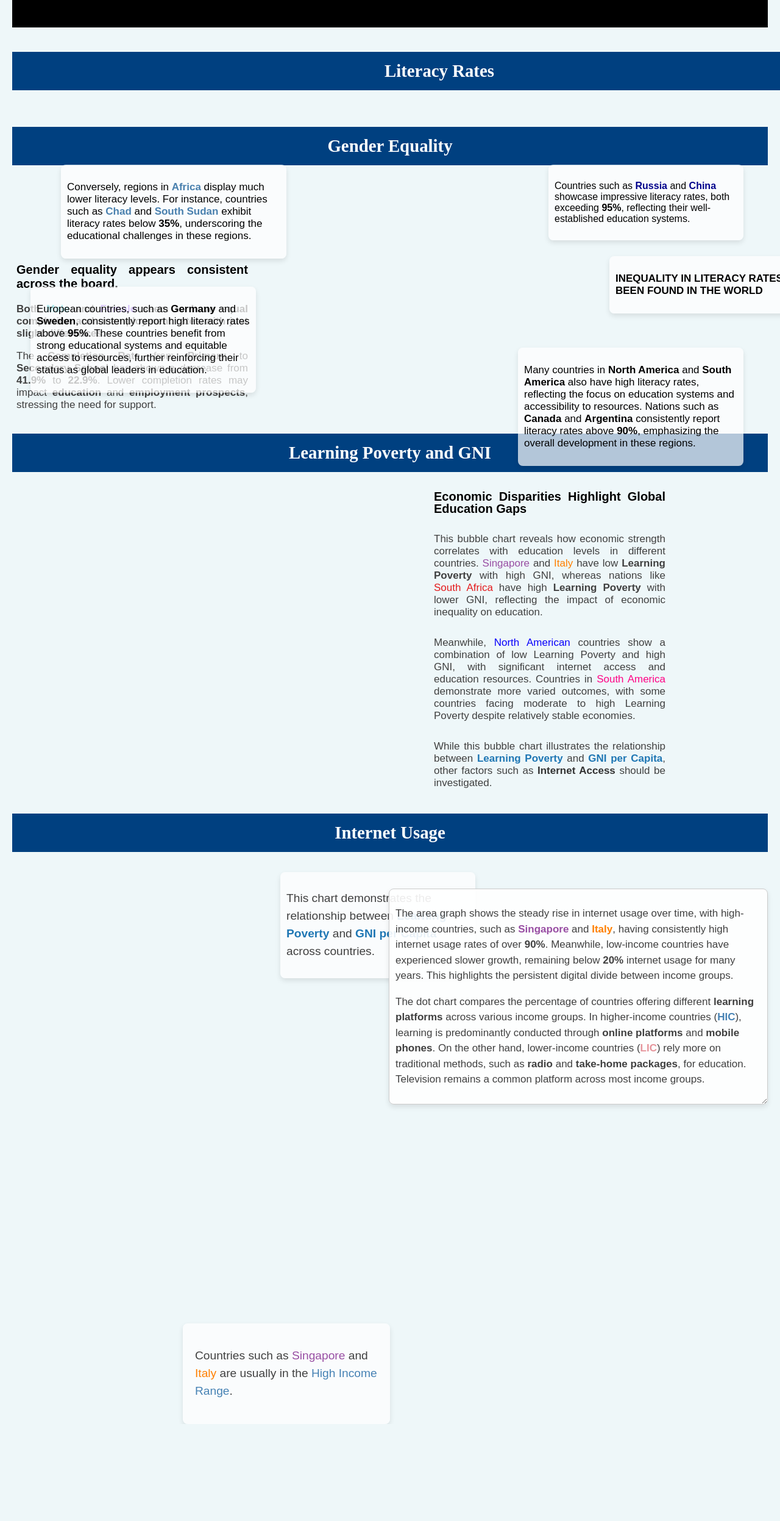
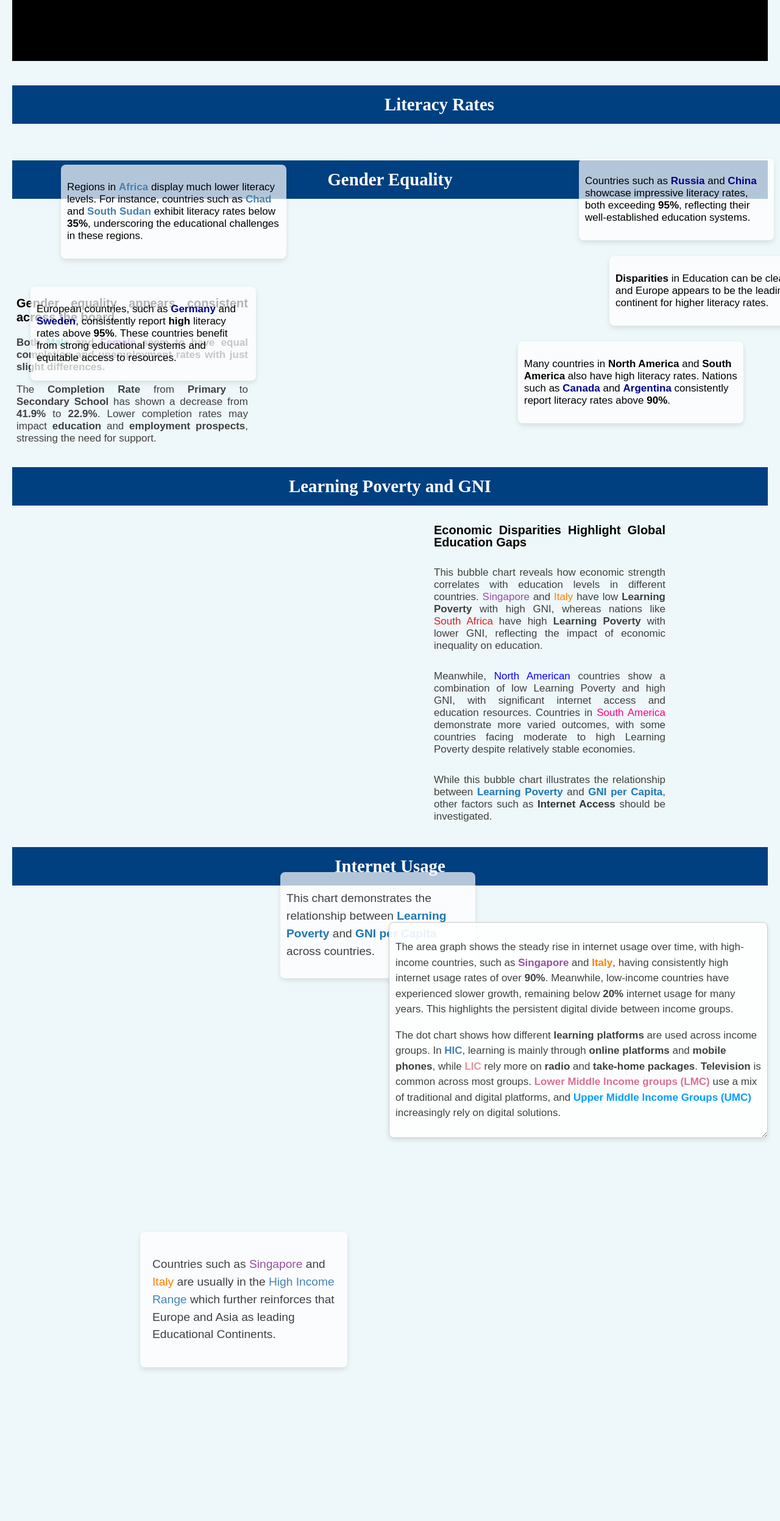
Before and after one commit to nitzzzzzzzz/hw_week_10_fit3179, a plain HTML site: page index.html in a window 1280 px wide. Shown: the part 130-2624 px from the top of the page at 61% size. Before the commit the page ends 2465 px from the top, so only its background shows below. Drawn offline with Linux system fonts and the light colour scheme; a script that the page names is missing.

Commit message:
Update index.html

```diff
--- a/index.html
+++ b/index.html
@@ -16,6 +16,9 @@
             padding: 0;
             background-color: #eef7f9;
             overflow-x: hidden;
+
+
+
         }
 
         .container {
@@ -29,6 +32,7 @@
             color: white;
             text-align: center;
             padding: 40px;
+            height: 130px;
         }
 
         .header h1 {
@@ -285,8 +289,8 @@
 
     .chart-text-box-2 {
             position: absolute;
-            top: 2300px;
-            left: 300px;
+            top: 2150px;
+            left: 230px;
             background-color: rgba(255, 255, 255, 0.7);
             padding: 20px;
             border-radius: 8px;
@@ -296,6 +300,7 @@
             line-height: 1.5;
             color: #404040;
             max-width: 300px;
+            max-height: fit-content;
             z-index: 1;
     }
 
@@ -313,13 +318,16 @@
         overflow: auto;
         border: 1px solid #ccc;
         z-index: 1 ;
+        max-height: 600px;
+        max-width: 600px ;
+
     }
 
 
             .chart-text-box-3 {
             position: absolute;
-            top: 400px;
-            left: 900px;
+            top: 390px;
+            left: 950px;
             width: 300px;
             background-color: rgba(255, 255, 255, 0.7);
             padding: 10px;
@@ -327,6 +335,7 @@
             box-shadow: 0 4px 8px rgba(0, 0, 0, 0.1);
             z-index: 1;
             font-family: Arial, sans-serif;
+            font-size: 17px;
 
         }
 
@@ -334,7 +343,7 @@
             position: absolute;
             top: 400px;
             left: 100px;
-            width: 350px; /* You can adjust the width */
+            width: 350px;
             background-color: rgba(255, 255, 255, 0.7);
             padding: 10px;
             border-radius: 8px;
@@ -346,9 +355,9 @@
 
         .chart-text-box-5 {
             position: absolute;
-            top: 700px;
+            top: 690px;
             left: 850px;
-            width: 350px; /* You can adjust the width */
+            width: 350px;
             background-color: rgba(255, 255, 255, 0.7);
             padding: 10px;
             border-radius: 8px;
@@ -363,7 +372,7 @@
             position: absolute;
             top: 600px;
             left: 50px;
-            width: 350px; /* You can adjust the width */
+            width: 350px;
             background-color: rgba(255, 255, 255, 0.7);
             padding: 10px;
             border-radius: 8px;
@@ -378,7 +387,7 @@
             position: absolute;
             top: 550px;
             left: 1000px;
-            width: 350px; /* You can adjust the width */
+            width: 350px;
             background-color: rgba(255, 255, 255, 0.7);
             padding: 10px;
             border-radius: 8px;
@@ -386,6 +395,26 @@
             z-index: 1;
 
             font-family: Arial, sans-serif;
+        }
+
+
+        .chart-text-box-8 {
+            position: absolute;
+            top: 2930px;
+            left: 1150px;
+            width: 250px;
+            background-color: rgba(255, 255, 255, 0.7);
+            padding: 10px;
+            border-radius: 8px;
+            box-shadow: 0 4px 8px rgba(0, 0, 0, 0.1);
+            z-index: 1;
+
+            font-family: Arial, sans-serif;
+            font-size: 9px;
+            max-height: 25px;
+            max-width: 400px;
+
+
         }
 
 
@@ -417,22 +446,18 @@
 </head>
 <body>
 
-    <!-- Main Container for Title and Content -->
     <div class="container">
 
-        <!-- Header Section -->
         <div class="header">
             <h1>Global Education and Digital Learning</h1>
-            <div id="kpi-chart" style="margin: 20px;"></div>
+            <div id="kpi-chart" style="margin: 30px;"></div>
         </div>
 
         <div class="container">
-            <!-- Subheading for Literacy Rates -->
             <h2 class="subheading" style="width: 1372px; margin-left: -20px; ">
                 Literacy Rates
             </h2>
             <div class="map-text-section">
-                <!-- Choropleth Map -->
                 <div class="map" id="choropleth-map" style="margin-left: 320px;"></div>
             </div>
 
@@ -441,16 +466,16 @@
             </div>
 
             <div class="chart-text-box-4">
-                <p style="font-size: 17px;">Conversely, regions in <strong style="color: #4980ae;">Africa</strong> display much lower literacy levels. For instance, countries such as <strong style="color: #4980ae;">Chad</strong> and <strong style="color: #4980ae;">South Sudan</strong> exhibit literacy rates below <strong>35%</strong>, underscoring the educational challenges in these regions.</p>
+                <p style="font-size: 17px;">Regions in <strong style="color: #4980ae;">Africa</strong> display much lower literacy levels. For instance, countries such as <strong style="color: #4980ae;">Chad</strong> and <strong style="color: #4980ae;">South Sudan</strong> exhibit literacy rates below <strong>35%</strong>, underscoring the educational challenges in these regions.</p>
             </div>
 
             <div class="chart-text-box-5">
-                <p style="font-size: 17px;">Many countries in <strong style="color: black;">North America</strong> and <strong style="color: black;">South America</strong> also have high literacy rates, reflecting the focus on education systems and accessibility to resources. Nations such as <strong style="color: black;">Canada</strong> and <strong style="color: black;">Argentina</strong> consistently report literacy rates above <strong>90%</strong>, emphasizing the overall development in these regions.</p>
+                <p style="font-size: 17px;">Many countries in <strong style="color: black;">North America</strong> and <strong style="color: black;">South America</strong> also have high literacy rates. Nations such as <strong style="color: darkblue;">Canada</strong> and <strong style="color:darkblue;">Argentina</strong> consistently report literacy rates above <strong>90%</strong>.</p>
             </div>
 
             <div class="chart-text-box-6">
                 <p style="font-size: 17px;">
-                    European countries, such as <strong style="color: black">Germany</strong> and <strong style="color: black;">Sweden</strong>, consistently report high literacy rates above <strong>95%</strong>. These countries benefit from strong educational systems and equitable access to resources, further reinforcing their status as global leaders in education.
+                    European countries, such as <strong style="color: darkblue">Germany</strong> and <strong style="color: darkblue;">Sweden</strong>, consistently report <strong>high</strong> literacy rates above <strong>95%</strong>. These countries benefit from strong educational systems and equitable access to resources.
                   </p>
 
 
@@ -458,8 +483,8 @@
 
             <div class="chart-text-box-7">
                 <p style="font-size: 17px;">
-                    <strong style="color: black; text-align: justify;">INEQUALITY IN LITERACY RATES HAS BEEN FOUND IN THE WORLD</strong>
-                </p>
+                    <strong> Disparities </strong> in Education can be cleary seen and Europe appears to be the leading continent for higher literacy rates.
+                  </p>
 
 
             </div>
@@ -471,13 +496,10 @@
 
 
 
-        <!-- Subheading for Completion Rate by Gender -->
         <h2 class="subheading">Gender Equality</h2>
 
         <div class="chart-container">
-            <!-- Donut Chart -->
             <div id="donut-chart"></div>
-            <!-- Gauge Chart and explanation -->
             <div>
                 <div id="gauge-chart" class="gauge-chart"></div>
                 <div class="gauge-text">
@@ -498,15 +520,11 @@
             </div>
         </div>
 
-        <!-- Subheading for Learning Poverty and GNI -->
         <h2 class="subheading">Learning Poverty and GNI</h2>
 
-        <!-- Bubble Chart and Text Container -->
         <div class="bubble-chart-container">
-            <!-- Bubble Chart -->
             <div id="bubble-chart" class="bubble-chart"></div>
 
-            <!-- Explanation text next to the chart -->
             <div class="bubble-text">
                 <h2 style="font-family: 'Arial', sans-serif; font-size: 20px; font-weight: bold; line-height: 1; color: black;">
                     Economic Disparities Highlight Global Education Gaps
@@ -527,7 +545,6 @@
             </div>
         </div>
 
-        <!-- Subheading for Internet Usage -->
         <h2 class="subheading">Internet Usage</h2>
 
         <div class="internet-charts">
@@ -550,24 +567,29 @@
                         the persistent digital divide between income groups.
                     </p>
 
-                    <p style="font-size: 17px;">The dot chart compares the percentage of countries offering
-                        different <strong>learning platforms</strong> across various income groups. In higher-income countries
-                        (<strong style="color: #4682b4;">HIC</strong>), learning is predominantly conducted through <strong>online platforms</strong>
-                        and <strong>mobile phones</strong>. On the other hand, lower-income countries
-                        (<strong style="color: #e6959c;">LIC</strong>) rely more on traditional methods, such as <strong>radio</strong> and
-                        <strong>take-home packages</strong>, for education. Television remains a common platform across most income groups.</p>
+                    <p style="font-size: 17px;">The dot chart shows how different <strong>learning platforms</strong> are used across income groups. In
+                        <strong style="color: #4682b4;">HIC</strong>, learning is mainly through <strong>online platforms</strong> and <strong>mobile phones</strong>, while
+                        <strong style="color: #e6959c;">LIC</strong> rely more on <strong>radio</strong> and <strong>take-home packages</strong>. <strong>Television</strong> is common across most groups.
+                        <strong style="color: #db7093;">Lower Middle Income groups (LMC)</strong> use a mix of traditional and digital platforms, and
+                        <strong style="color: #009eff;">Upper Middle Income Groups (UMC)</strong> increasingly rely on digital solutions.</p>
+
+
                 </div>
 
 
                 <div class="chart-text-box-2">
                     <p>Countries such as <span style="color: #984ea3;">Singapore</span> and
                         <span style="color: #ff7f00;">Italy</span> are usually in the
-                        <span style="color: #4682b4;">High Income Range</span>.
+                        <span style="color: #4682b4;">High Income Range</span> which further reinforces that Europe and Asia as leading Educational Continents.
                       </p>
                                       </div>
 
 
-            </div>
+
+
+                 <div class="chart-text-box-8">
+                         <p> Prepared by Nitya K, Data sourced by Our World in Data, Statisca and the World Bank, 1990-2023
+                                          </p>
 
 
 
@@ -575,6 +597,8 @@
 
 
     </div>
+
+
 
     <!-- Embedding Vega-Lite charts using JavaScript -->
     <script type="text/javascript">
@@ -590,7 +614,7 @@
         // Bubble Chart for Learning Poverty and GNI
         vegaEmbed('#bubble-chart', 'https://raw.githubusercontent.com/nitzzzzzzzz/tests/refs/heads/main/bubble5.json').catch(console.error);
 
-        // Streamgraph for Internet Usage (on the top)
+        // Area for Internet Usage (on the top)
         vegaEmbed('#stream-chart', 'https://raw.githubusercontent.com/nitzzzzzzzz/tests/refs/heads/main/stream21.json').catch(console.error);
 
         // Dot Plot for Internet Usage (below the streamgraph)
```
